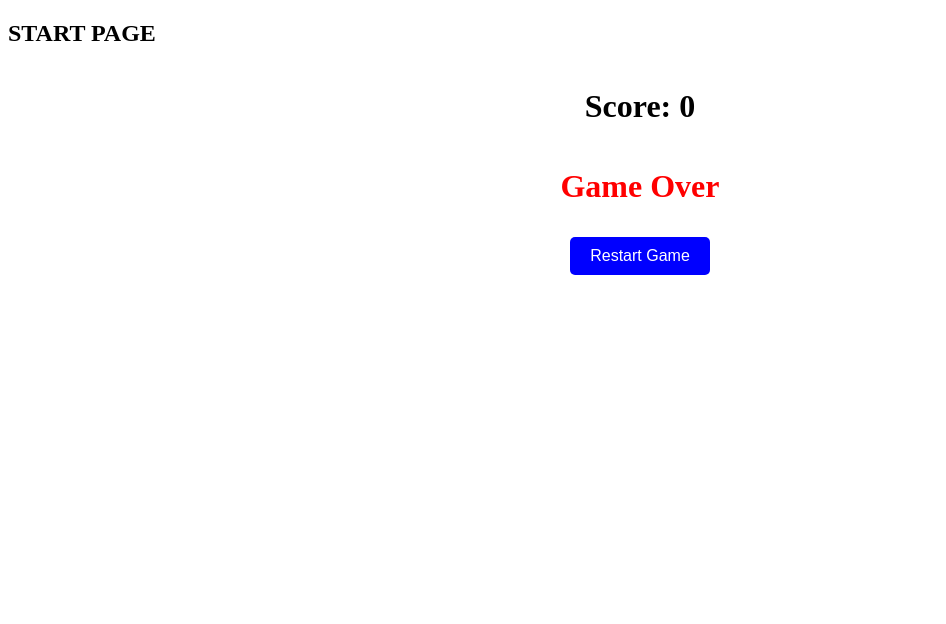
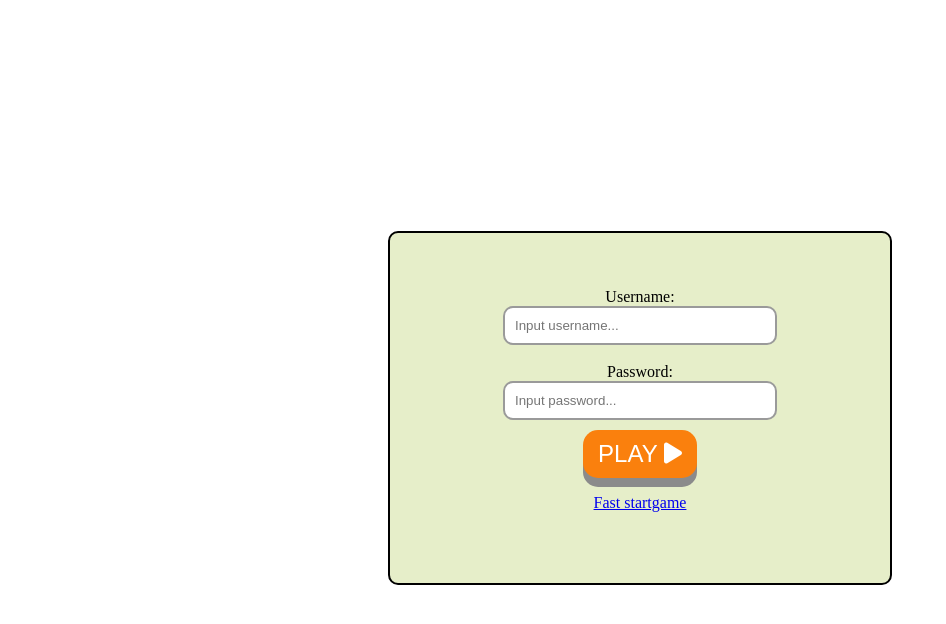
Before and after one commit to TomLindblad/group-project-js, a React (Vite) app: page / in a window 1280 px wide. Shown: the top 624 px of the page, without its empty margins (0-946 px from the left). Built offline with nearby package versions, Linux system fonts and the light colour scheme.

Commit message:
started on the startpage

```diff
--- a/index.html
+++ b/index.html
@@ -7,6 +7,7 @@
   </head>
   <body>
     <div id="root"></div>
+    <script src="https://kit.fontawesome.com/a920b589f2.js" crossorigin="anonymous"></script>
     <script type="module" src="/src/main.jsx"></script>
   </body>
 </html>
--- a/src/App.jsx
+++ b/src/App.jsx
@@ -1,3 +1,6 @@
+
+import { BrowserRouter, Routes, Route, useNavigate } from 'react-router-dom';
+
 import Startpage from './pages/startpage.jsx';
 import Gamepage from './pages/gamepage.jsx';
 
@@ -5,8 +8,12 @@ function App() {
 
     return(
         <>
-            <Startpage/>
-            <Gamepage/>
+        <BrowserRouter>
+            <Routes>
+                <Route path="/" element={<Startpage/>}/>
+                <Route path="/gamepage" element={<Gamepage/>}/>
+            </Routes>
+        </BrowserRouter>
         </>
     );
 }
--- a/src/pages/startpage.jsx
+++ b/src/pages/startpage.jsx
@@ -1,8 +1,61 @@
+import { Link } from "react-router-dom";
+import { useState } from "react";
+import { useNavigate } from 'react-router-dom';
+import '../startpage.css';
+
+
 function Startpage(){
+    const navigate = useNavigate();
 
+    const startGame = () => {
+        navigate('/gamepage');
+    };
+
+    const username = "DiscoDevil69";       //Change to an array of usernames with password?
+    const password = "1234";
+
+    const [userSignin, setUserSignin] = useState();
+    const [passSignin, setPassSignin] = useState();
+
+    function checkSignin(){
+        console.log(userSignin);
+        console.log(passSignin);
+
+        if(userSignin === username && passSignin === password)  {
+            startGame();
+        }
+
+        else{
+            alert("wrong username and/or password.");
+        }
+
+    }
     return(
         <>
-            <h2>START PAGE</h2>
+            <form className="login-container">
+                <label htmlFor="username">Username:</label>
+                <input
+                    className="inputfield"
+                    id="input-username"
+                    type="text"
+                    placeholder="Input username..."
+                    name="username"
+                    required
+                    onChange={(e) => setUserSignin(e.target.value)}></input>
+                <br/>
+                <label htmlFor="password">Password:</label>
+                <input
+                    className="inputfield"
+                    id="input-password"
+                    type="password"
+                    placeholder="Input password..."
+                    name="password"
+                    required
+                    onChange={(e) => setPassSignin(e.target.value)}></input>
+                <button id="login-btn" type="" onClick={checkSignin}>PLAY <i className="fa-solid fa-play"></i></button>
+                <Link to="/gamepage"><p>Fast startgame</p></Link>    {/*For faster start*/}
+            </form>
+
         </>
     );
 };
--- /dev/null
+++ b/src/startpage.css
@@ -0,0 +1,49 @@
+body{
+    display: flex;
+    justify-content: center;
+    align-items: center;
+    height: 100vh;
+}
+
+.login-container{
+    background-color: rgba(152, 184, 39, 0.247);
+    display: flex;
+    justify-content: center;
+    align-items: center;
+    flex-direction: column;
+    min-width: 500px;
+    min-height: 350px;
+    border: 2px solid black;
+    border-radius: 10px;
+}
+
+.inputfield{
+    width: 250px;
+    padding: 10px;
+    border: 2px solid rgba(0, 0, 0, 0.397);
+    border-radius: 10px;
+    outline: none;
+}
+
+#login-btn{
+    margin-top: 10px;
+    padding: 10px 15px;
+    font-size: 24px;
+    text-align: center;
+    cursor: pointer;
+    outline: none;
+    color: #fff;
+    background-color: #fa800d;
+    border: none;
+    border-radius: 15px;
+    box-shadow: 0 9px #8b8b8b;
+    transition: all 0.2s;
+}
+
+#login-btn:hover {background-color: #67c56a}
+
+#login-btn:active {
+    background-color: #3e8e41;
+    box-shadow: 0 5px #666;
+    transform: translateY(4px);
+  }
```
